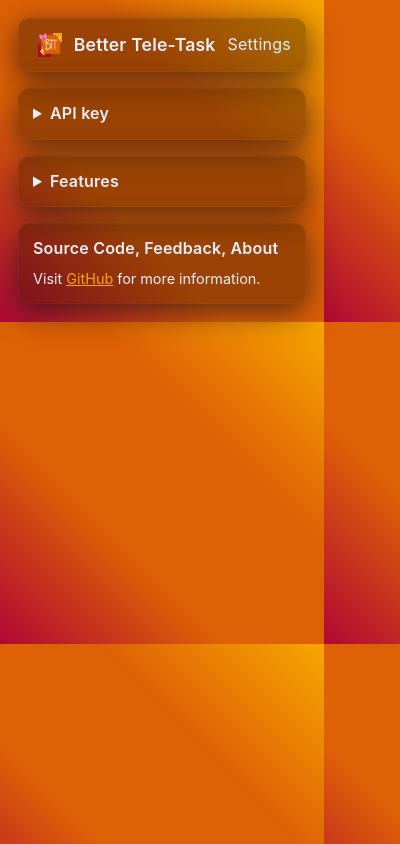
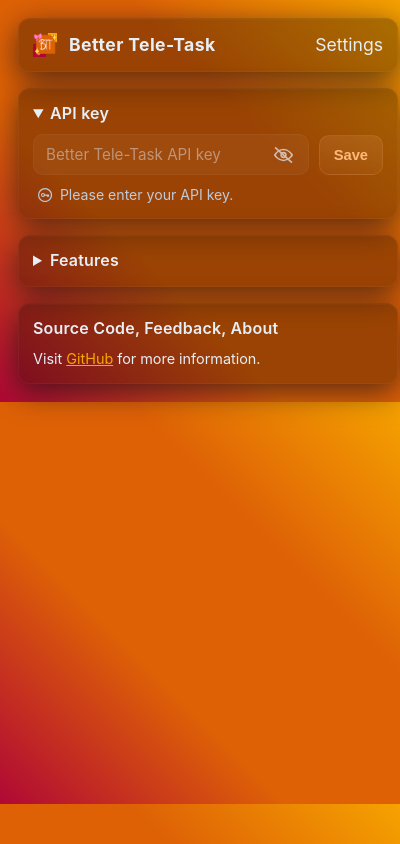
Before and after one commit to C0NZZ/better-teletask, a browser extension: page extension/popup/popup.html in a window 400 px wide. Drawn offline with Linux system fonts and the light colour scheme.

Commit message:
casual little extension rework at 2:30am

```diff
--- a/extension/popup/popup.html
+++ b/extension/popup/popup.html
@@ -56,13 +56,13 @@
             <input type="checkbox" id="featuresDoubleclick" name="features" value="doubleclick">
             Double-click player for fullscreen
           </label><br>
+          <label for="featuresNoresizelimit">
+            <input type="checkbox" id="featuresNoresizelimit" name="features" value="noresizelimit">
+            Remove resizing restrictions
+          </label><br>
           <label for="featuresKplay">
             <input type="checkbox" id="featuresKplay" name="features" value="kplay">
             Press k to play/pause
-          </label><br>
-          <label for="featuresNoresizelimit">
-            <input type="checkbox" id="featuresNoresizelimit" name="features" value="noresizelimit">
-            Remove resizing restrictions
           </label><br>
           <div class="input-group">
             <button id="featuresSave" class="btn-primary" type="button" aria-label="Save feature settings">Save</button>
--- a/extension/popup/popup.js
+++ b/extension/popup/popup.js
@@ -7,6 +7,7 @@
     const saveBtn = document.getElementById('apikeySave');
     const deleteBtn = document.getElementById('apikeyDelete');
     const toggleBtn = document.getElementById('apikeyToggle');
+    const details = document.getElementById('apikey').querySelector('details')
 
     const { apiKey } = await browser.storage.local.get('apiKey');
     if (apiKey) {
@@ -16,7 +17,7 @@
       statusText.textContent = "API key saved.";
       statusSym.setAttribute("d", "M14 25l6 6 14-14");
       deleteBtn.style.visibility = "visible";
-    }
+    } else {details.open = true}
 
     toggleBtn.addEventListener('click', () => {
       if (input.type === "password") {
@@ -59,8 +60,8 @@
   {
     const subtitles = document.getElementById('featuresSubtitles');
     const doubleclick = document.getElementById('featuresDoubleclick');
+    const noresizelimit = document.getElementById('featuresNoresizelimit')
     const kplay = document.getElementById('featuresKplay');
-    const noresizelimit = document.getElementById('featuresNoresizelimit')
     const saveBtn = document.getElementById('featuresSave');
     const reloadBtn = document.getElementById('featuresReload');
     const statusDiv = document.getElementById('featuresStatus');
@@ -79,8 +80,8 @@
       const featureSettings = {
         subtitles: subtitles.checked,
         doubleclick: doubleclick.checked,
+        noresizelimit: noresizelimit.checked,
         kplay: kplay.checked,
-        noresizelimit: noresizelimit.checked
       };
       await browser.storage.local.set({ featureSettings });
       statusDiv.style.visibility = "visible";
--- a/extension/popup/style.css
+++ b/extension/popup/style.css
@@ -48,17 +48,17 @@
   display: flex;
   gap: 12px;
   align-items: center;
-  margin: 0 0 0 0.3rem;
-  letter-spacing: 0.2px;
+  min-width: 19.5rem;
 }
 h1 {
   margin: 0;
   font-size: 1.1rem;
-  font-weight: 600;
+  font-weight: 700;
+  letter-spacing: 0.4px;
 }
 h2 {
   margin: 0 0 0 auto;
-  font-size: 1rem;
+  font-size: 1.1rem;
   font-weight: 400;
 }
 .card-header {
@@ -74,7 +74,7 @@
 }
 
 .card-body {margin-top:0.6rem}
-
+summary {cursor: pointer;}
 a {
   color: var(--ttyellow);
   text-decoration: underline;
--- a/extension/tweaks.js
+++ b/extension/tweaks.js
@@ -9,8 +9,8 @@
     const featureSettings = {
       subtitles: true,
       doubleclick: true,
+      noresizelimit: true,
       kplay: true,
-      noresizelimit: true,
     }
     await browser.storage.local.set({ featureSettings });
   }
```
Also changed, not shown: README.md.
